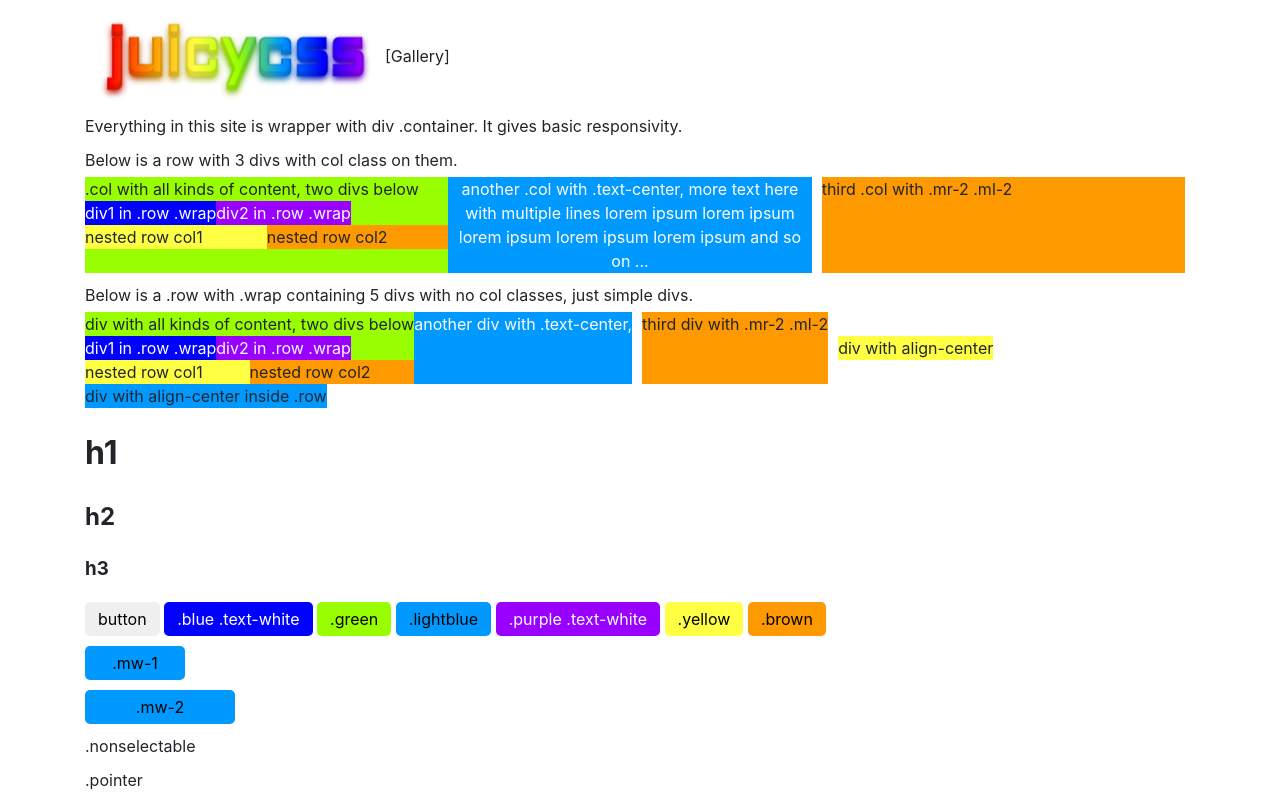
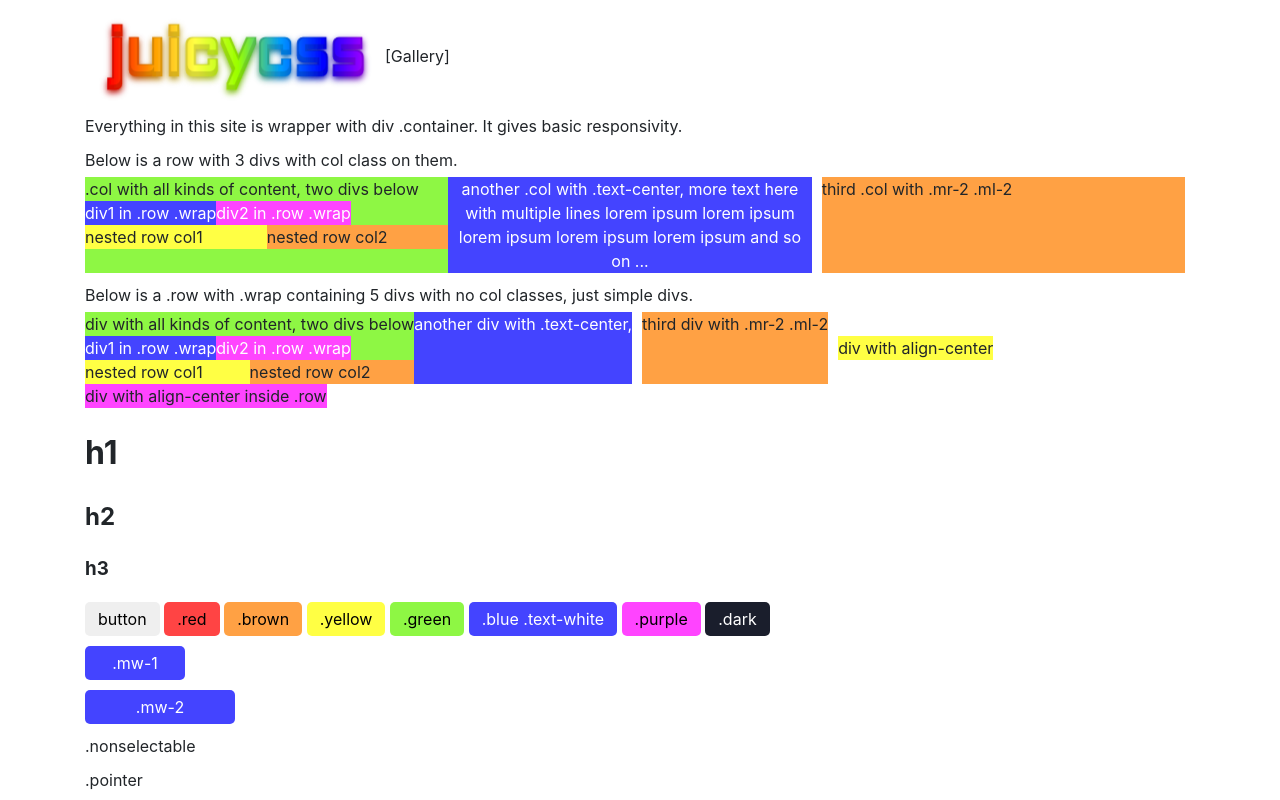
Before and after one commit to juissi999/juicycss, a website: page index.html in a window 1280 px wide. Shown: the top 800 px of the page. Drawn offline with Linux system fonts and the light colour scheme.

Commit message:
Update colors

```diff
--- a/index.css
+++ b/index.css
@@ -173,11 +173,11 @@ textarea:focus, input:focus {
 
 
 .text-red {
-  color: #ff0000;
+  color: #ff4444;
 }
 
 .text-brown {
-  color: #ff9900;
+  color: #ffa144;
 }
 
 .text-yellow {
@@ -185,19 +185,15 @@ textarea:focus, input:focus {
 }
 
 .text-green {
-  color: #99ff00;
-}
-
-.text-lightblue {
-  color: #0099ff;
+  color: #8ef744
 }
 
 .text-blue {
-  color: #0000ff;
+  color: #4444ff;
 }
 
 .text-purple {
-  color: #9900ff;
+  color: #ff44ff;
 }
 
 .text-white {
@@ -209,11 +205,11 @@ textarea:focus, input:focus {
 }
 
 .red {
-  background-color: #ff0000;
+  background-color: #ff4444;
 }
 
 .brown {
-  background-color: #ff9900;
+  background-color: #ffa144;
 }
 
 .yellow {
@@ -221,19 +217,16 @@ textarea:focus, input:focus {
 }
 
 .green {
-  background-color: #99ff00;
-}
+  background-color: #8ef744;
 
-.lightblue {
-  background-color: #0099ff;
 }
 
 .blue {
-  background-color: #0000ff;
+  background-color: #4444ff;
 }
 
 .purple {
-  background-color: #9900ff;
+  background-color: #ff44ff;
 }
 
 .white {
--- a/index.html
+++ b/index.html
@@ -42,7 +42,7 @@
                         </div>
                     </div>
                 </div>
-                <div class="col text-center lightblue text-white">
+                <div class="col text-center blue text-white">
                     another .col with .text-center, more text here with
                     multiple lines lorem ipsum lorem ipsum lorem ipsum lorem ipsum lorem ipsum and so on ...
                 </div>
@@ -72,7 +72,7 @@
                         </div>
                     </div>
                 </div>
-                <div class="text-center lightblue text-white">
+                <div class="text-center blue text-white">
                     another div with .text-center,
                 </div>
                 <div class="brown mr-2 ml-2">
@@ -82,7 +82,7 @@
                     div with align-center
                 </div>
                 <div class="row yellow">
-                    <div class="lightblue align-center">
+                    <div class="purple align-center">
                         div with align-center inside .row
                     </div>
                 </div>
@@ -94,18 +94,19 @@
 
         <div class="my-2">
             <button>button</button>
+            <button class="red">.red</button>
+            <button class="brown">.brown</button>
+            <button class="yellow">.yellow</button>
+            <button class="green">.green</button>
             <button class="blue text-white">.blue .text-white</button>
-            <button class="green">.green</button>
-            <button class="lightblue">.lightblue</button>
-            <button class="purple text-white">.purple .text-white</button>
-            <button class="yellow">.yellow</button>
-            <button class="brown">.brown</button>
+            <button class="purple">.purple</button>
+            <button class="dark text-white">.dark</button>
         </div>
         <div class="my-2">
-            <button class="lightblue mw-1">.mw-1</button>
+            <button class="blue text-white mw-1">.mw-1</button>
         </div>
         <div class="my-2">
-            <button class="lightblue mw-2">.mw-2</button>
+            <button class="blue text-white mw-2">.mw-2</button>
         </div>
 
         <div class="my-2">
@@ -142,7 +143,7 @@
 
         <div class="my-2">
             <div class="inline-block brown">.inline-block</div>
-            <div class="inline-block lightblue">another .inline-block</div>
+            <div class="inline-block purple">another .inline-block</div>
         </div>
 
         <div class="my-2">
```
